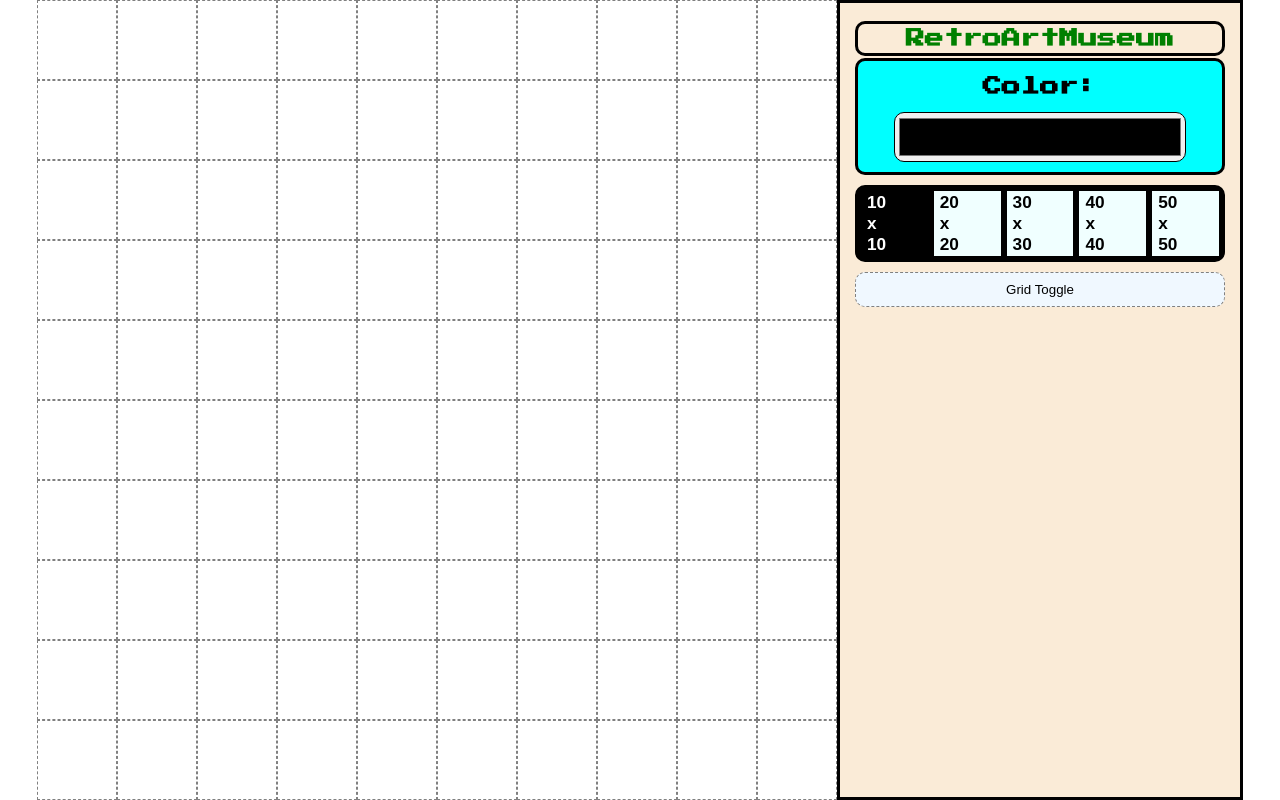
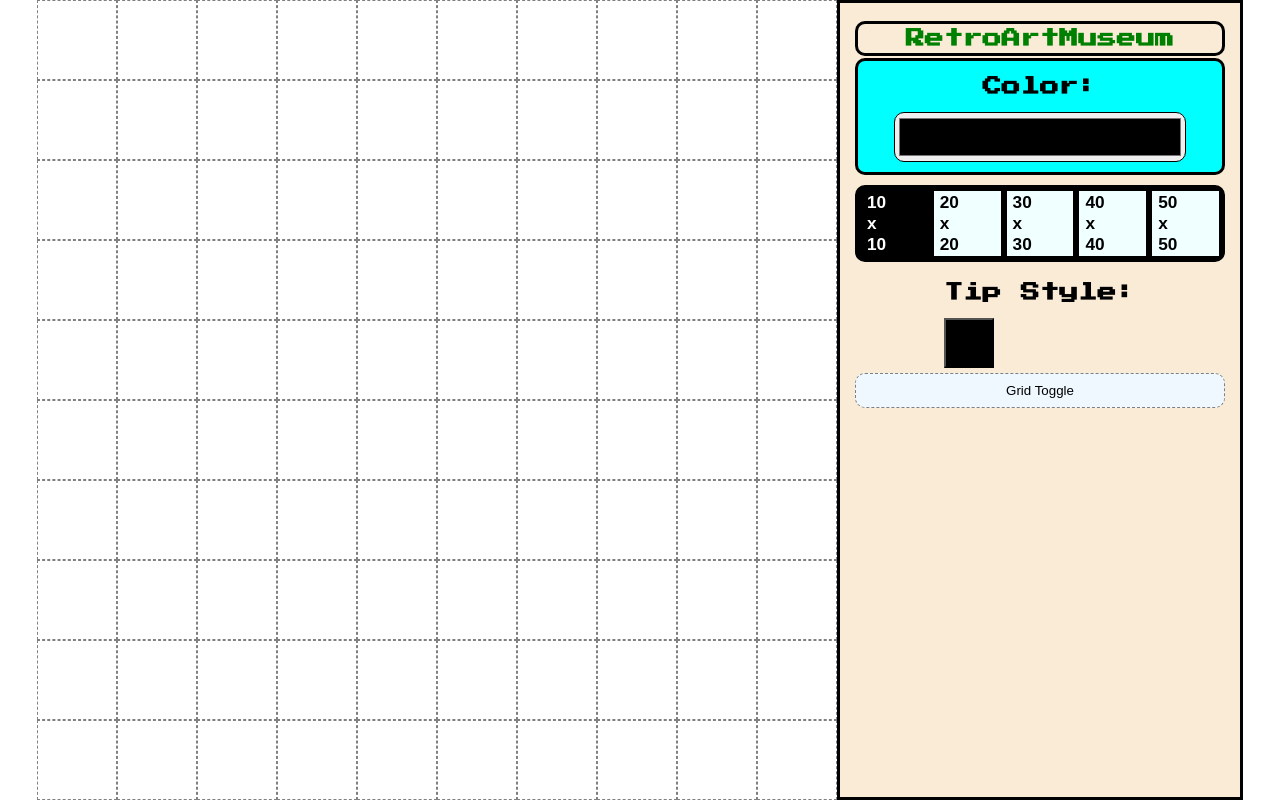
Before and after one commit to pixelmane/exp, a React (Create React App) app: page / in a window 1280 px wide. Built offline with nearby package versions, Linux system fonts and the light colour scheme.

Commit message:
Add Button to change tip style

```diff
--- a/src/components/squares.js
+++ b/src/components/squares.js
@@ -4,9 +4,10 @@ export class Squares extends  React.Component {
     constructor(props){
         super(props);
         this.state = {
-            colorArray: new Array(rowSize * rowSize).fill('white'),
+            colorArray: new Array(rowSize * rowSize).fill('transparent'),
             numberOfSquares: rowSize * rowSize,
             myColor: 'black',
+            myBorderRadius: '0%',
             grid: '1px dashed grey',
         }
         this.handleClick = this.handleClick.bind(this)
@@ -15,6 +16,7 @@ export class Squares extends  React.Component {
         this.handleColor = this.handleColor.bind(this)
         this.handleSize = this.handleSize.bind(this)
         this.handleToggle = this.handleToggle.bind(this)
+        this.handleTipChange = this.handleTipChange.bind(this)
     }
     handleClick(){
         let colorArray = this.state.colorArray
@@ -32,7 +34,7 @@ export class Squares extends  React.Component {
         x = ouch.clientX;
         y = ouch.clientY;
         let zzz = document.elementFromPoint(x,y);
-
+        zzz.style.borderRadius = this.state.myBorderRadius
         this.handleChange(zzz.value)
     }
     handleChange(changeMe){
@@ -52,10 +54,16 @@ export class Squares extends  React.Component {
         let sizeArray = document.getElementsByClassName('sizing')
         for(let t = 0; t < sizeArray.length; t++){
             sizeArray[t].style.backgroundColor = 'white';
-            sizeArray[t].style.color = 'black'
+            sizeArray[t].style.color = 'black';
+
         }
         e.target.style.backgroundColor = 'black'
         e.target.style.color = 'white'
+        let borderArray = document.getElementsByClassName('square')
+        for ( let j = 0; j < borderArray.length; j++){
+            borderArray[j].style.borderRadius = '0%';
+        }
+        document.getElementById('tipButton').style.borderRadius = '0%'
         let reSize = e.target.value;
         console.log(reSize)
         rowSize = reSize
@@ -66,6 +74,7 @@ export class Squares extends  React.Component {
             numberOfSquares:  total,
             colorArray: new Array(total).fill('white'),
             grid: '1px dashed grey',
+            myBorderRadius: '0%'
         })
 
     }
@@ -80,6 +89,14 @@ export class Squares extends  React.Component {
             })
         }
        }
+       handleTipChange(){
+        let change = this.state.myBorderRadius === '0%' ? '50%' : '0%'
+
+        this.setState({
+            myBorderRadius: change,
+        })
+        document.getElementById('tipButton').style.borderRadius = change;
+    }
     render() {
         return (
             <div>
@@ -102,6 +119,10 @@ export class Squares extends  React.Component {
                         <button className="sizing" onClick={this.handleSize}  value={30}><h3>30</h3><h3>x</h3><h3>30</h3></button>
                         <button className="sizing" onClick={this.handleSize}  value={40}><h3>40</h3><h3>x</h3><h3>40</h3></button>
                         <button className="sizing" onClick={this.handleSize}  value={50}><h3>50</h3><h3>x</h3><h3>50</h3></button>
+                        </div>
+                        <div>
+                            <h2>Tip Style:</h2>
+                            <button id="tipButton" onClick={this.handleTipChange}></button>
                         </div>
                     <button id='gridToggle' style={{border: this.state.grid}} onClick={this.handleToggle}>Grid Toggle</button>
 
--- a/src/index.css
+++ b/src/index.css
@@ -24,7 +24,7 @@ h1 {
   flex-wrap: wrap;
 
   box-sizing: border-box;
-  background-color: bisque;
+  background-color: white;
 }
 .square {
 
@@ -95,6 +95,12 @@ h1 {
 
 
  }
+ #tipButton {
+  height: 50px;
+  width: 50px;
+  border-radius: 0px;
+  background-color: black;
+ }
  #gridSize {
   display: flex;
   width: 100%;
```
